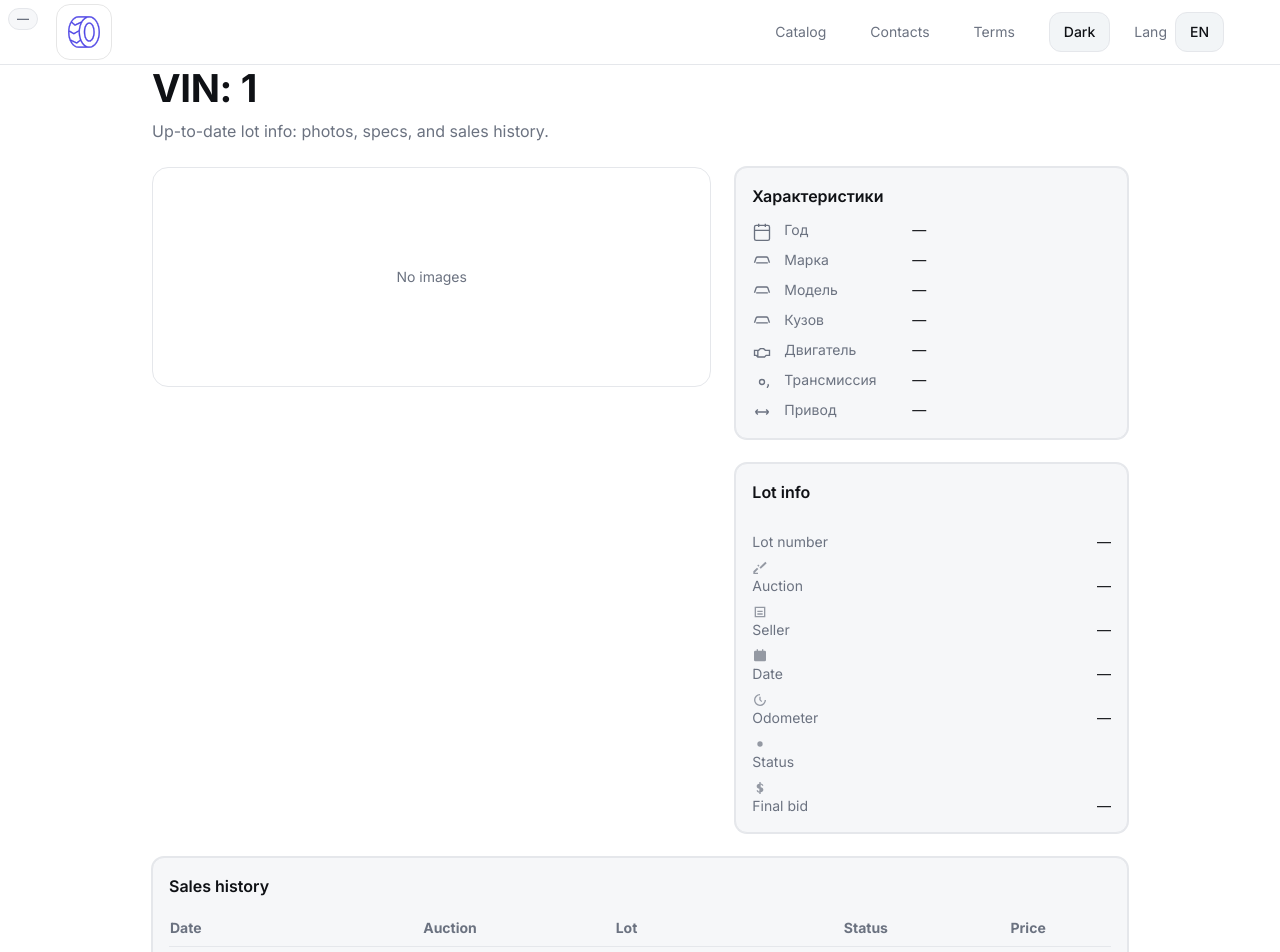
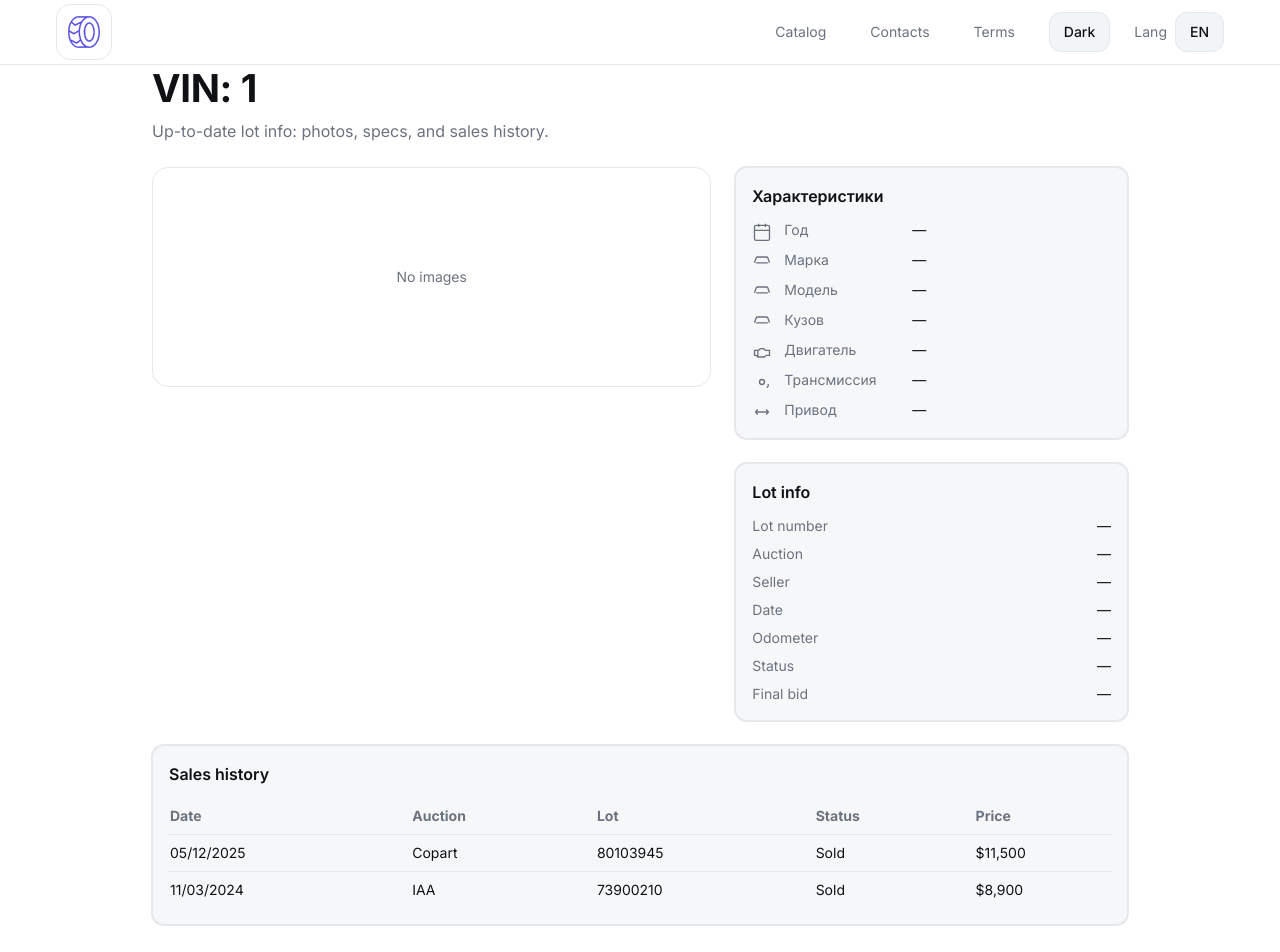
Before and after one commit to KestutisTreciokas/vinops, a Next.js app in the folder frontend/: page /1/vin/1 in a window 1280 px wide. Shown: the top 952 px of the page. Built offline with nearby package versions, Linux system fonts and the light colour scheme.

Commit message:
vin: mock data, lot number copy button, VIN copy in header

```diff
--- a/frontend/src/components/vin2/LotInfo.tsx
+++ b/frontend/src/components/vin2/LotInfo.tsx
@@ -1,43 +1,40 @@
 'use client'
 import Row from './_Row'
 import CopyButton from '@/components/common/CopyButton'
-import StatusBadge from '@/components/common/StatusBadge'
+import { formatDateISO, formatMiles, formatUsd } from '@/src/lib/format'
 
-export default function LotInfo({ lot = {}, lang='ru' }: { lot?: any; lang?: 'ru'|'en' }) {
-  const t = (ru:string,en:string)=> lang==='ru'?ru:en
-  const Icon = ({d}:{d:string}) => (
-    <svg aria-hidden viewBox="0 0 24 24" className="size-4 mr-2 opacity-70"><path fill="currentColor" d={d}/></svg>
-  )
+export default function LotInfo({ lot, lang='ru' }: { lot: any; lang?: 'ru'|'en' }) {
+  const t = (ru: string, en: string) => (lang === 'ru' ? ru : en)
 
-  // небольшая библиотека простых иконок (моно, чтобы совпасть со стилем «Характеристики»)
-  const ic = {
-    hash: 'M7 3v3M17 3v3M7 18v3M17 18v3M3 7h18M3 17h18',               // #
-    gavel: 'M2 21h7v-2H4l5.5-5.5l-2-2L2 17v4Zm9.2-9.7l2 2L22 4.7l-2-2L11.2 11.3ZM7.9 8.1l2 2l1.4-1.4l-2-2L7.9 8.1Z',
-    bld: 'M4 20h16V4H4v16Zm2-2V6h12v12H6Zm2-8h8v2H8v-2Zm0 4h8v2H8v-2Z', // seller
-    cal: 'M7 2v2H5a2 2 0 0 0-2 2v12a2 2 0 0 0 2 2h14a2 2 0 0 0 2-2V6a2 2 0 0 0-2-2h-2V2h-2v2H9V2H7Zm12 6H5v10h14V8Z',
-    odo: 'M12 3a9 9 0 1 0 9 9h-2a7 7 0 1 1-7-7V3Zm1 9V7h-2v5l3 3 1.4-1.4L13 12Z',
-    dot: 'M12 8a4 4 0 1 1 0 8a4 4 0 0 1 0-8Z',                          // status
-    usd: 'M11 21v-2.1c-2.3-.3-4-1.7-4-3.7h2c0 1 .9 1.8 2 2v-4c-2.2-.5-4-1.5-4-3.7c0-2 1.7-3.4 4-3.7V3h2v2.1c2.3.3 4 1.7 4 3.7h-2c0-1-.9-1.8-2-2v4c2.2.5 4 1.5 4 3.7c0 2-1.7 3.4-4 3.7V21h-2Z'
-  }
+  const number = lot?.lotNumber
+  const auction = lot?.auction ?? '—'
+  const seller  = lot?.seller ?? '—'
+  const date    = formatDateISO(lot?.date, lang)
+  const odo     = lot?.odometer != null ? formatMiles(lot.odometer, lang) : '—'
+  const status  = lot?.status ?? '—'
+  const final   = formatUsd(lot?.finalBid, lang)
 
   return (
     <div className="card p-4">
       <h3 className="card-title mb-3">{t('Информация о лоте', 'Lot info')}</h3>
       <div className="space-y-2 text-sm">
-        <Row k={<><Icon d={ic.hash}/>{t('Номер лота','Lot number')}</>} v={
-          lot?.lotNumber
-            ? <span className="inline-flex items-center gap-2">
-                {String(lot.lotNumber)}
-                <CopyButton text={String(lot.lotNumber)} title={t('Скопировать','Copy')}/>
-              </span>
-            : '—'
-        }/>
-        <Row k={<><Icon d={ic.gavel}/>{t('Аукцион','Auction')}</>} v={lot?.auction ?? '—'} />
-        <Row k={<><Icon d={ic.bld}/>{t('Продавец','Seller')}</>}   v={lot?.seller ?? '—'} />
-        <Row k={<><Icon d={ic.cal}/>{t('Дата','Date')}</>}        v={lot?.date ?? '—'} />
-        <Row k={<><Icon d={ic.odo}/>{t('Пробег','Odometer')}</>}  v={lot?.odometer ?? '—'} />
-        <Row k={<><Icon d={ic.dot}/>{t('Статус','Status')}</>}    v={<StatusBadge value={lot?.status} lang={lang}/>} />
-        <Row k={<><Icon d={ic.usd}/>{t('Итоговая ставка','Final bid')}</>} v={lot?.finalBid ?? '—'} />
+        <Row
+          k={t('Номер лота','Lot number')}
+          v={
+            number
+              ? <span className="inline-flex items-center gap-2">
+                  {String(number)}
+                  <CopyButton text={String(number)} title={t('Скопировать номер','Copy number')} />
+                </span>
+              : '—'
+          }
+        />
+        <Row k={t('Аукцион','Auction')} v={auction} />
+        <Row k={t('Продавец','Seller')} v={seller} />
+        <Row k={t('Дата','Date')} v={date} />
+        <Row k={t('Пробег','Odometer')} v={odo} />
+        <Row k={t('Статус','Status')} v={status} />
+        <Row k={t('Итоговая ставка','Final bid')} v={final} />
       </div>
     </div>
   )
--- a/frontend/src/mock/vin-sample.ts
+++ b/frontend/src/mock/vin-sample.ts
@@ -1,33 +1,26 @@
-export default {
-  vin: 'WAUZZZAAAAAAAAAAA',
-  gallery: {
-    mainIndex: 2,
-    items: Array.from({ length: 8 }).map((_, i) => ({
-      id: i,
-      url: `/placeholder/${i + 1}.jpg`,
-    })),
-  },
+const sample = {
+  photos: [],
   specs: {
+    year: 2019,
     make: 'Toyota',
     model: 'Camry',
-    year: 2019,
     body: 'Sedan',
     engine: '2.5L',
+    transmission: 'AT',
     drive: 'FWD',
-    transmission: 'AT',
   },
   lot: {
-    number: '80103945',
+    lotNumber: 80103945,
     auction: 'Copart',
     seller: 'Progressive Casualty Insurance',
     date: '2025-05-12',
-    odometer: '49 792 mi',
+    odometer: 49792,
     status: 'Sold',
-    finalBid: '$11,500',
+    finalBid: 11500
   },
   history: [
-    { date: "2025-02-12", auction: "Copart", lot: "80103945", status: "Active", price: "$9,100" },
-    // Пример строки истории:
-    // { date: '2024-11-05', auction: 'Copart', lot: '71234567', status: 'Sold', price: '$8,900' },
-  ],
-};
+    { date: '2025-05-12', auction: 'Copart', lot: '80103945', status: 'Sold', price: 11500 },
+    { date: '2024-11-03', auction: 'IAA',   lot: '73900210', status: 'Sold', price: 8900  }
+  ]
+}
+export default sample
```
